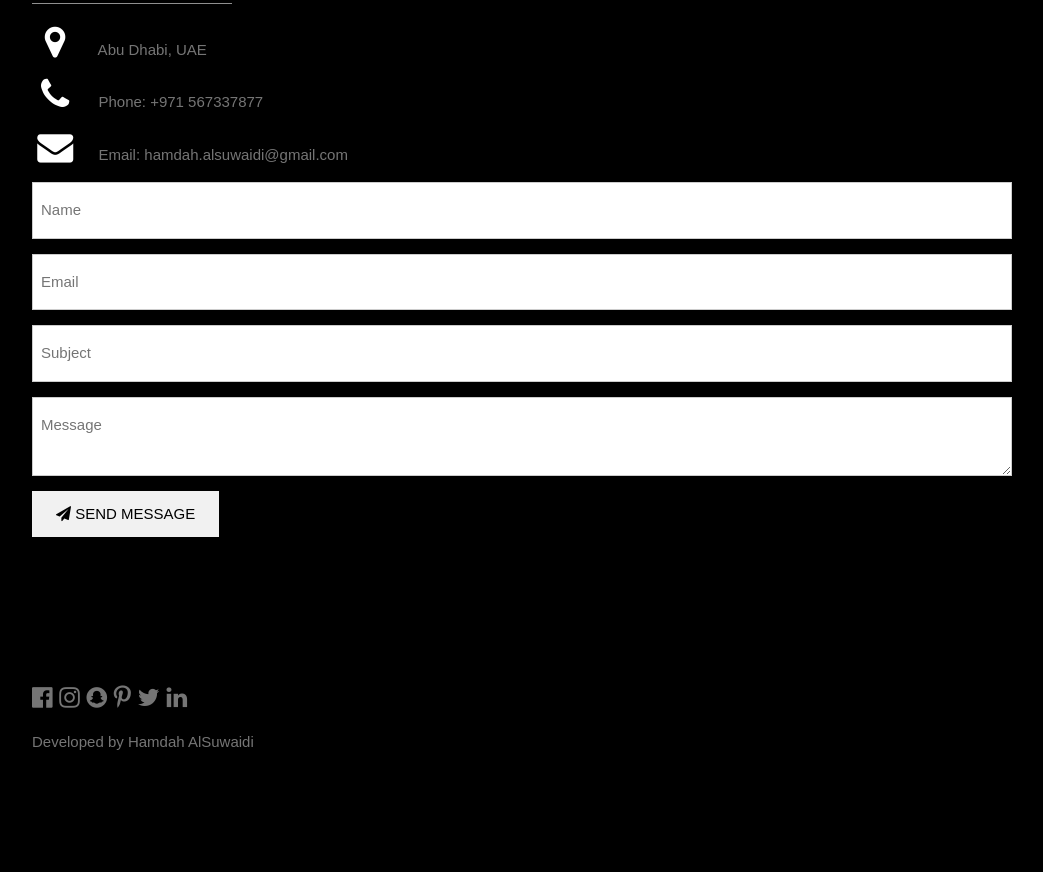
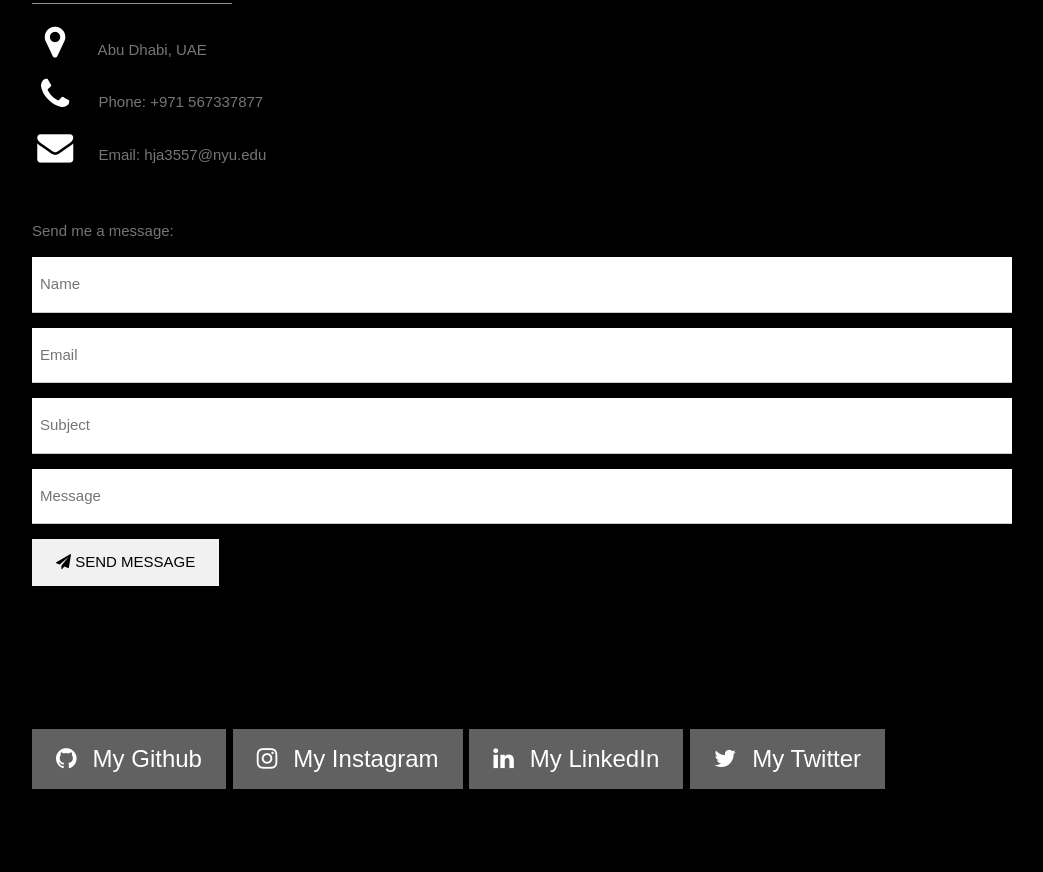
Before and after one commit to hamdajs/30MFF, a plain HTML site: page index.html in a window 1280 px wide. Shown: the part 2160-3032 px from the top of the page, without its empty margins (118-1161 px from the left). Before the commit the page ends 3005 px from the top, so only its background shows below. Drawn offline with nearby package versions, Linux system fonts and the light colour scheme; a web font is replaced by a local one.

Commit message:
Update index.html

```diff
--- a/index.html
+++ b/index.html
@@ -160,15 +160,15 @@ Similarly, observing nature helps us appreciate the intricate beauty and complex
     <div class="w3-section">
       <p><i class="fa fa-map-marker fa-fw w3-text-white w3-xxlarge w3-margin-right"></i> Abu Dhabi, UAE</p>
       <p><i class="fa fa-phone fa-fw w3-text-white w3-xxlarge w3-margin-right"></i> Phone: +971 567337877</p>
-      <p><i class="fa fa-envelope fa-fw w3-text-white w3-xxlarge w3-margin-right"> </i> Email: hamdah.alsuwaidi@gmail.com</p>
-    </div>
+      <p><i class="fa fa-envelope fa-fw w3-text-white w3-xxlarge w3-margin-right"></i> Email: hja3557@nyu.edu</p>
+    </div><br>
+    <p>Send me a message:</p>
 
-    <!-- Contact Form -->
-    <form action="mailto:hamdah.alsuwaidi@gmail.com" method="post" enctype="text/plain">
-      <p><input class="w3-input w3-padding-16 w3-border" type="text" placeholder="Name" required name="Name"></p>
-      <p><input class="w3-input w3-padding-16 w3-border" type="email" placeholder="Email" required name="Email"></p>
-      <p><input class="w3-input w3-padding-16 w3-border" type="text" placeholder="Subject" required name="Subject"></p>
-      <p><textarea class="w3-input w3-padding-16 w3-border" placeholder="Message" required name="Message"></textarea></p>
+    <form action="/action_page.php" target="_blank">
+      <p><input class="w3-input w3-padding-16" type="text" placeholder="Name" required name="Name"></p>
+      <p><input class="w3-input w3-padding-16" type="text" placeholder="Email" required name="Email"></p>
+      <p><input class="w3-input w3-padding-16" type="text" placeholder="Subject" required name="Subject"></p>
+      <p><input class="w3-input w3-padding-16" type="text" placeholder="Message" required name="Message"></p>
       <p>
         <button class="w3-button w3-light-grey w3-padding-large" type="submit">
           <i class="fa fa-paper-plane"></i> SEND MESSAGE
@@ -179,18 +179,16 @@ Similarly, observing nature helps us appreciate the intricate beauty and complex
 
   <!-- Footer -->
   <footer class="w3-content w3-padding-64 w3-text-grey w3-xlarge">
-    <a href="#"><i class="fa fa-facebook-official w3-hover-opacity"></i></a>
-    <a href="#"><i class="fa fa-instagram w3-hover-opacity"></i></a>
-    <a href="#"><i class="fa fa-snapchat w3-hover-opacity"></i></a>
-    <a href="#"><i class="fa fa-pinterest-p w3-hover-opacity"></i></a>
-    <a href="#"><i class="fa fa-twitter w3-hover-opacity"></i></a>
-    <a href="#"><i class="fa fa-linkedin w3-hover-opacity"></i></a>
-    <p class="w3-medium">Developed by Hamdah AlSuwaidi</p>
+    <a href="https://github.com/hamdahal" class="w3-button w3-padding-large w3-hover-light-grey w3-dark-grey w3-margin-bottom"><i class="fa fa-github w3-margin-right"></i>My Github</a>
+    <a href="https://www.instagram.com/hamdah_alsuwaidi/" class="w3-button w3-padding-large w3-hover-light-grey w3-dark-grey w3-margin-bottom"><i class="fa fa-instagram w3-margin-right"></i>My Instagram</a>
+    <a href="https://www.linkedin.com/in/hamdahal/" class="w3-button w3-padding-large w3-hover-light-grey w3-dark-grey w3-margin-bottom"><i class="fa fa-linkedin w3-margin-right"></i>My LinkedIn</a>
+    <a href="https://twitter.com/hamdahal" class="w3-button w3-padding-large w3-hover-light-grey w3-dark-grey w3-margin-bottom"><i class="fa fa-twitter w3-margin-right"></i>My Twitter</a>
   </footer>
+
 </div>
 
+<!-- JavaScript for the slideshow -->
 <script>
-// Slideshow JavaScript
   var slideIndex = 1;
   showDivs(slideIndex);
 
@@ -218,5 +216,6 @@ function showDivs(n) {
     dots[slideIndex-1].className += " w3-white";
   }
 </script>
+
 </body>
 </html>
```
Lines whose indentation alone changed are shown as unchanged.
